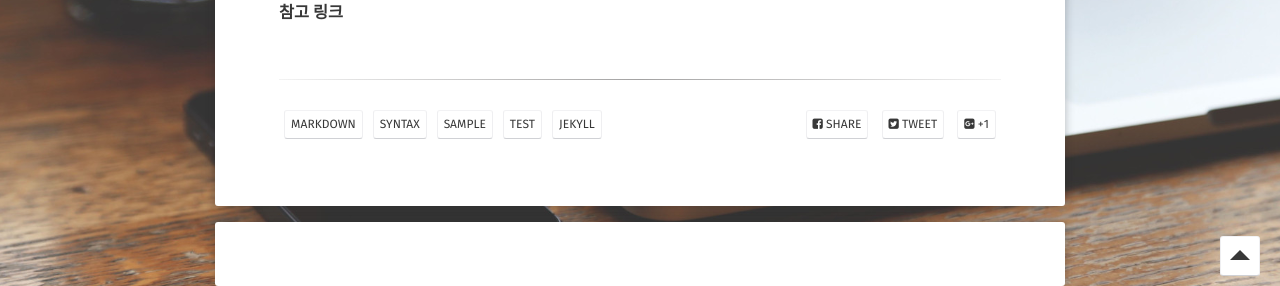
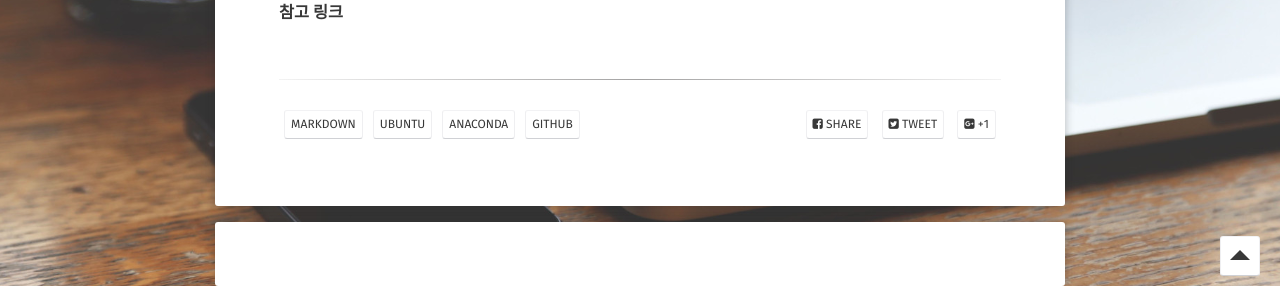
Before and after one commit to HSC-1/HSC-1.github.io, a Jekyll site: the page built from _posts/2021-01-22-first-post.md, in a window 1280 px wide and 900 px high, scrolled down 2608 px. Shown: the part 614-900 px from the top of the window. Built offline with Jekyll 4.4.1, drawn with Linux system fonts in a browser that asks for light colours; some web fonts are replaced; comment, search, counter and statistics services are not loaded.

Commit message:
태그 수정

```diff
--- a/_posts/2021-01-22-first-post.md
+++ b/_posts/2021-01-22-first-post.md
@@ -5,10 +5,9 @@ date:   2021-01-22
 excerpt: "ubuntu OS, 가상환경,Github"
 tag:
 - markdown
-- syntax
-- sample
-- test
-- jekyll
+- ubuntu
+- anaconda
+- Github
 comments: true
 ---
 
```
